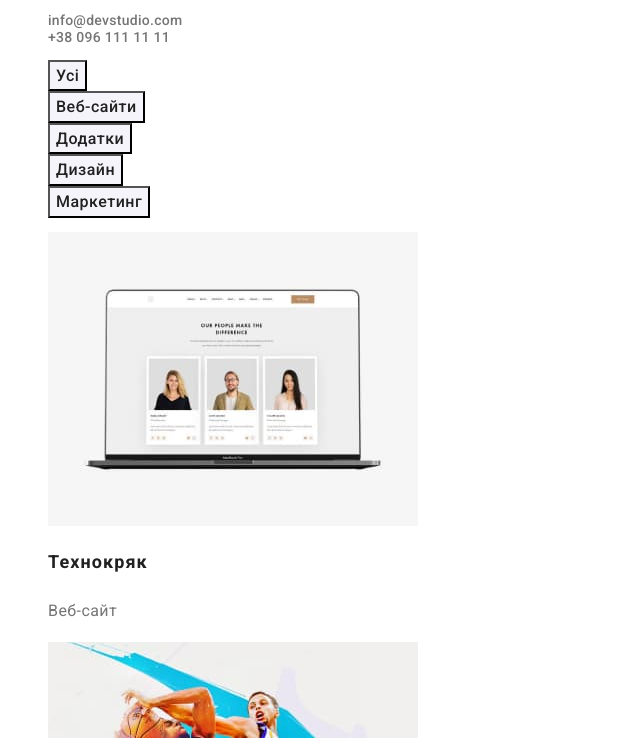
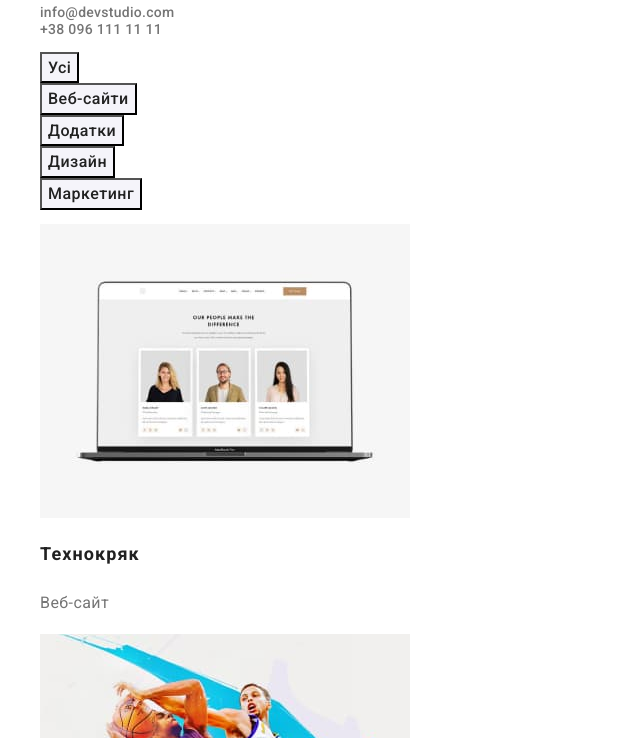
Before and after one commit to marynalykholot/goit-markup-hw-03, a plain HTML site: page portfolio.html in a window 1280 px wide. Shown: the part 106-844 px from the top of the page, without its empty margins (0-640 px from the left). Drawn offline with nearby package versions, Linux system fonts and the light colour scheme.

Commit message:
підключення модерн нормалайз

```diff
--- a/portfolio.html
+++ b/portfolio.html
@@ -11,6 +11,7 @@
       href="https://fonts.googleapis.com/css2?family=Raleway:wght@700&family=Roboto:wght@400;500;700;900&display=swap"
       rel="stylesheet"
     />
+    <link rel="stylesheet" href="https://cdn.jsdelivr.net/npm/modern-normalize@1.1.0/modern-normalize.min.css">
     <link rel="stylesheet" href="css/main.css" />
   </head>
   <body>
```
